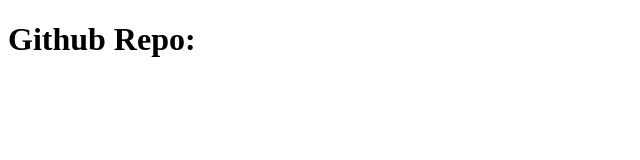
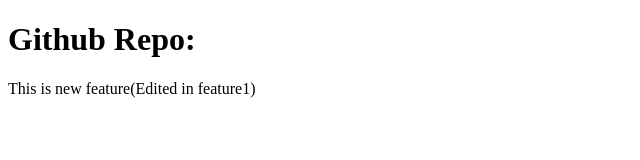
Before and after one commit to suman-majee/demo, a plain HTML site: page index.html in a window 1280 px wide. Shown: the whole page, without its empty margins (0-640 px from the left). Drawn offline with Linux system fonts and the light colour scheme.

Commit message:
add new feature paragraph

```diff
--- a/index.html
+++ b/index.html
@@ -7,5 +7,6 @@
    </head>
    <body>
       <h1>Github Repo:</h1>
+      <p>This is new feature(Edited in feature1)</p>
    </body>
 </html>
```
